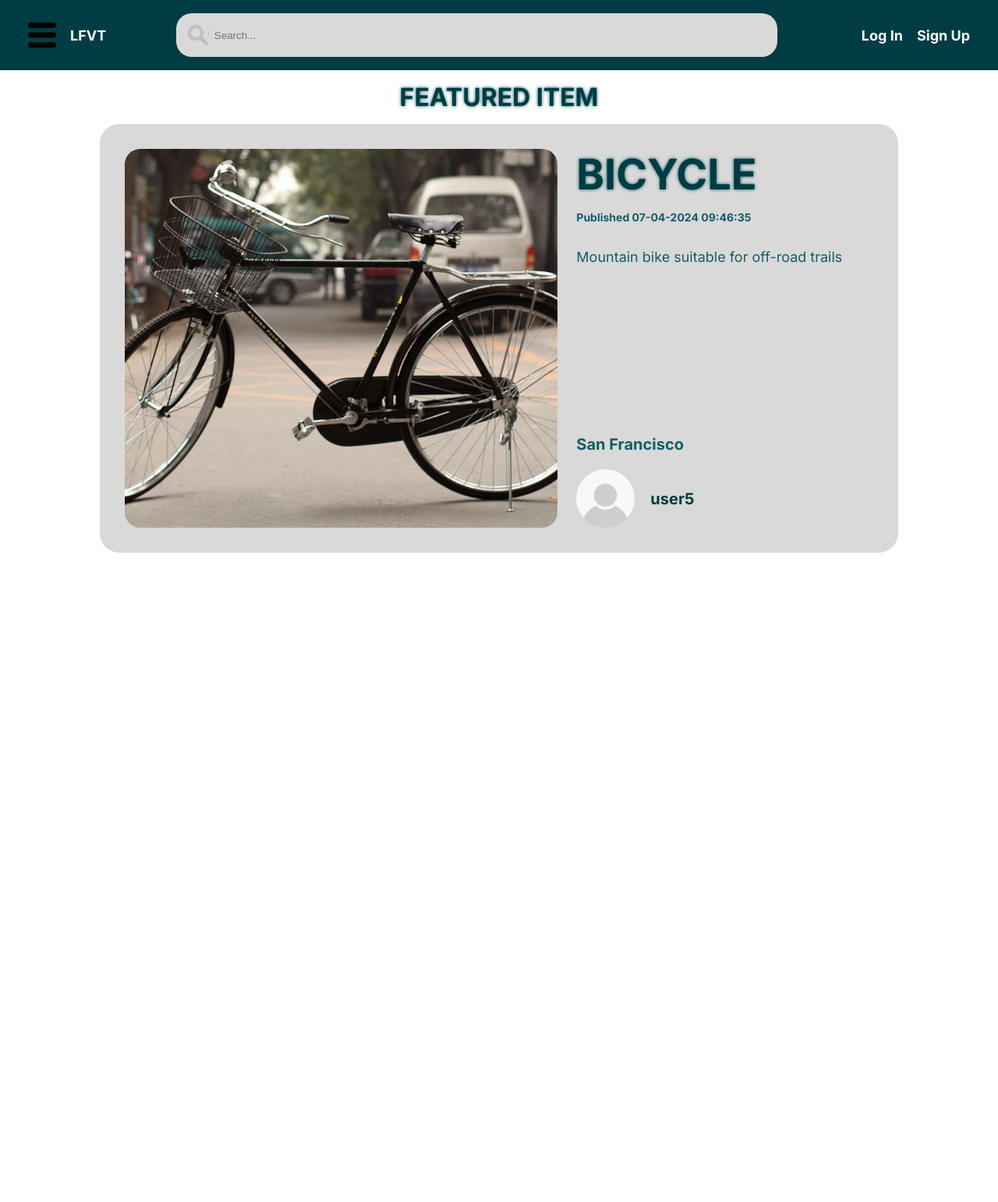
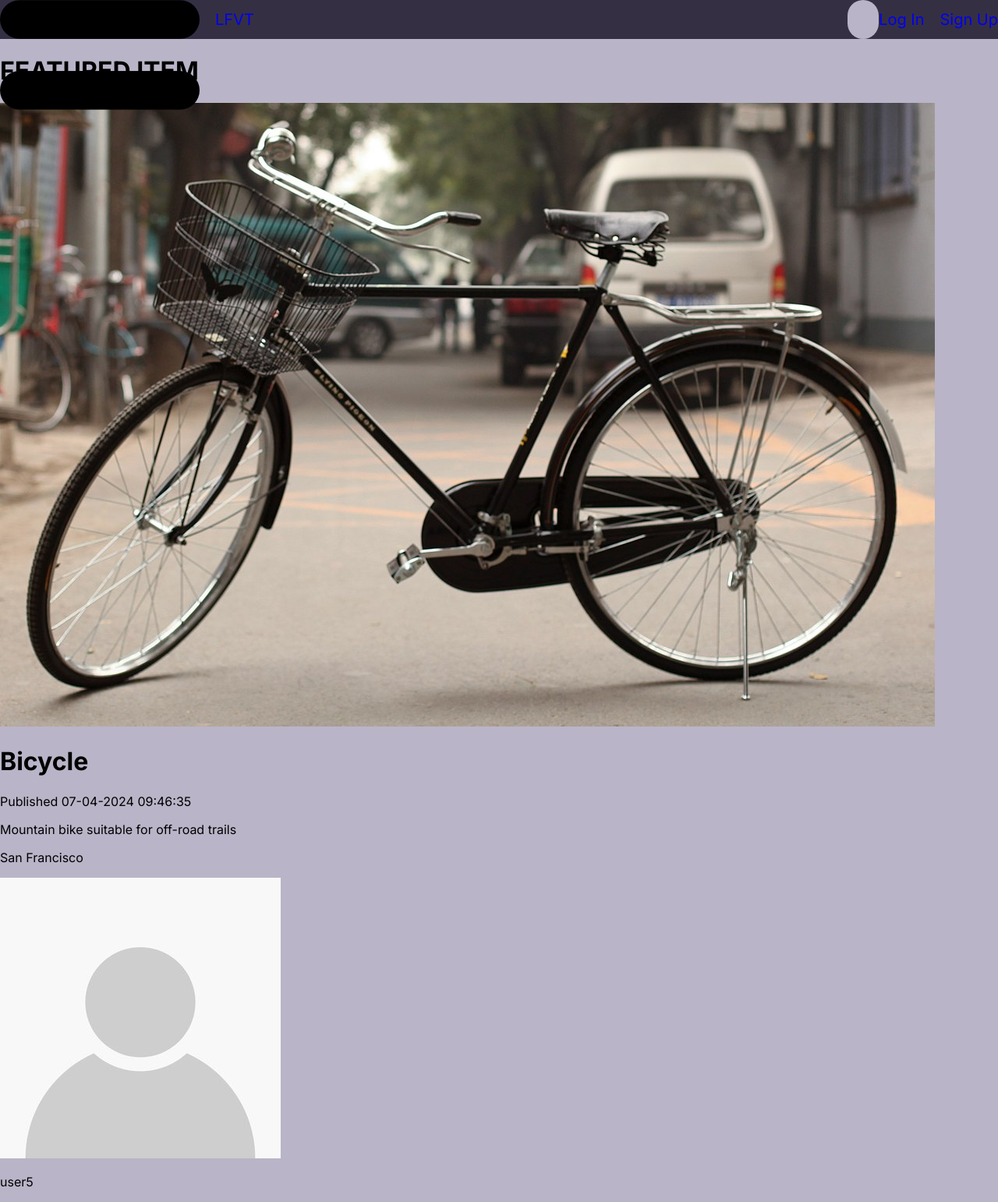
Before and after one commit to FEUP-LTW-2024/ltw-project-2024-ltw02g02, a PHP site: page /index.php in a window 1280 px wide. Shown: the whole page at 78% size. Before the commit the page ends 709 px from the top, so only its background shows below. Run offline with PHP 8.4, Linux system fonts and the light colour scheme; data comes from the database, SQL or seed files in the repository.

Commit message:
Visual changes and testing in the index.html file

```diff
--- a/css/style.css
+++ b/css/style.css
@@ -1,192 +1,118 @@
+@font-face {
+    font-family: 'Blackout';
+    src: url('../fonts/Blackout\ Two\ AM.ttf') format('truetype');
+}
+
 :root {
-    --primary-color: #003C43;
-    --secondary-color: #135D66;
-    --accent-gray: #D9D9D9;
+    --primary-color: #352F44;
+    --secondary-color: #5C5470;
+    --accent-gray: #B9B4C7;
     --transparent:  rgba(255,255,255,0)
-  }
+}
 
 body {
+    padding-top:50px;
     font-family: Inter;
     margin: 0;
+    background-color: var(--accent-gray);
 }
 
 .navbar {
-    font-weight: bolder;
-    font-size: 18px;
-    color: white;
+    position: fixed;
+    width: 100%;
+    height: 50px;
+    top: 0%;
     display: flex;
     background-color: var(--primary-color);
-    height: 5em;
-    padding-left: 2em;
-    padding-right: 2em;
-    padding-top: 0;
-    padding-bottom: 0;
+}
+
+.navbar-inner {
+    display: flex;
     justify-content: space-between;
     align-items: center;
+    width: 100%;
+    height: 100%;
+    padding: 0px 50px 0px 50px;
 }
 
 .navbar-left {
     display: flex;
-    justify-content: space-between;
     align-items: center;
+    flex-grow: 1;
+    gap: 20px;
 }
 
 .navbar-right {
-
     display: flex;
     justify-content: space-between;
     align-items: center;
+    gap: 20px;
 }
 
-.navbar-left img {
-    cursor: pointer;
-    width: 2em;
+i,a {
+    font-size: 20px;
+    font-style: normal;
+    text-decoration: none;
 }
 
-i {
-    font-style: normal;
-}
-
-i a:first-child {
-    padding-left: 1em;
-}
-
-i a:hover {
-  color:var(--secondary-color);
-}
-
-a {
-    text-decoration: none;
-    color: #FFFFFF;
+.logo {
+    font-family: 'Blackout';
+    background-color: var(--secondary-color);
+    color: var(--primary-color);
+    font-size: 45px;
 }
 
 .searchbar {
     display: flex;
-    margin-right: 5em;
-    margin-left: 5em;
-    flex-grow: 1;
+    cursor: pointer;
+    align-items: center;
     background-color: var(--accent-gray);
-    padding: 15px;
-    border-radius: 20px;
+    padding: 8px 14px 8px 10px;
+    border-radius: 9999px;
+    color: white;
+    transition: all 0.5s ease-out;
 }
 
-.searchbar input:nth-of-type(1){
-    background-color: var(--transparent) ;
-    appearance: none;
+.searchbar input {
+    width: 0;
+    font-weight: 500;
     border: none;
     outline: none;
-    background-size: contain;
-    cursor: pointer;
-    width: 2em;
-    height: 2em;
-    background-image: url("../images/searchicon.png");
+    background: transparent;
+    transition: all 0.5s ease-out;
 }
 
-.searchbar input:nth-of-type(2){
-    color: #135D66;
-    flex-grow: 1;
-    margin-left: 5px;
-    border: none;
-    outline: none;
-    background-color: #D9D9D9;
+.searchbar i {
+    font-size: 20px;
 }
 
-main {
-    z-index: -1;
-    display: flex;
-    justify-content: center;
-    flex-direction: column;
+.searchbar:hover {
+    background-color: white;
+    color: var(--primary-color);
 }
 
-h1 {
-    margin: auto;
-    margin-top: 15px;
-    margin-bottom: 15px;
-    text-shadow: 0px 0px 4px #135D66;
-    color: var(--primary-color);
-
+.searchbar:hover input {
+    width: 500px;
 }
 
-.featured {
-    display: grid;
-    grid-column-gap: 1.5em;
-    grid-template-columns: repeat(12,1fr);
-    margin: auto;
-    background-color: #D9D9D9;
-    border-radius: 25px;
-    z-index: 0;
-    width: 80vw;
-    height: 550px;
+.menu {
+    color: white;
+    position: fixed;
+    top: 50px;
+    left: 0px;
+    width:400px;
+    height:700px;
+    background-color: black;
+    transform: translateX(-100%);
+    transition: 0.5s ease;
 }
 
-.imgbox {
-    display: flex;
-    grid-row: 1/2;
-    grid-column: 1/8;
-    margin: 2em;
-    margin-right: 0px;
-    border-radius: 20px;
-    align-content: center;
-    justify-content: center;
-    overflow: hidden;
+#menulist {
+    color: var(--accent-gray);
+    cursor: pointer;
+    font-size: 30px;
 }
 
-.imgbox img {
-    width: 100%;
-    height: 100%;
-    object-fit: cover;
+.open {
+    transform: translateX(0);
 }
-
-.textbox {
-    margin: 2em;
-    margin-left: 0px;
-    grid-row: 1/2;
-    grid-column: 8/13;
-    display: flex;
-    flex-direction: column;
-    overflow: hidden;
-}
-
-.title {
-    font-family: Inter;
-    text-transform: uppercase;
-    margin: 0px;
-    font-size: 54px;
-    color: var(--primary-color);
-    word-wrap: break-word;
-}
-
-.description {
-    font-size: 18px;
-    color: var(--secondary-color);
-}
-
-.published {
-    font-size: 14px;
-    font-weight: bold;
-    color: var(--secondary-color)
-}
-
-.location {
-    margin-top: auto;
-    font-weight: bold;
-    font-size: 20px;
-    color: var(--secondary-color);
-}
-
-.usercontainer {
-    display: flex;
-    align-items: center;
-}
-
-.pfp {
-    height: 75px;
-    width: auto;
-    border-radius: 50%;
-    margin-right: 20px;
-}
-.username {
-    font-size: 20px;
-    font-weight: bolder;
-    color: var(--primary-color)
-}
--- /dev/null
+++ b/script/script.js
@@ -0,0 +1,3 @@
+document.getElementById('menulist').addEventListener('click',function() {
+    document.getElementById('menu').classList.toggle('open')
+})
```
Also changed, not shown: index.html (added, +101 -0 lines), css/layout.css (added), fonts/Blackout Two AM.ttf (added).
